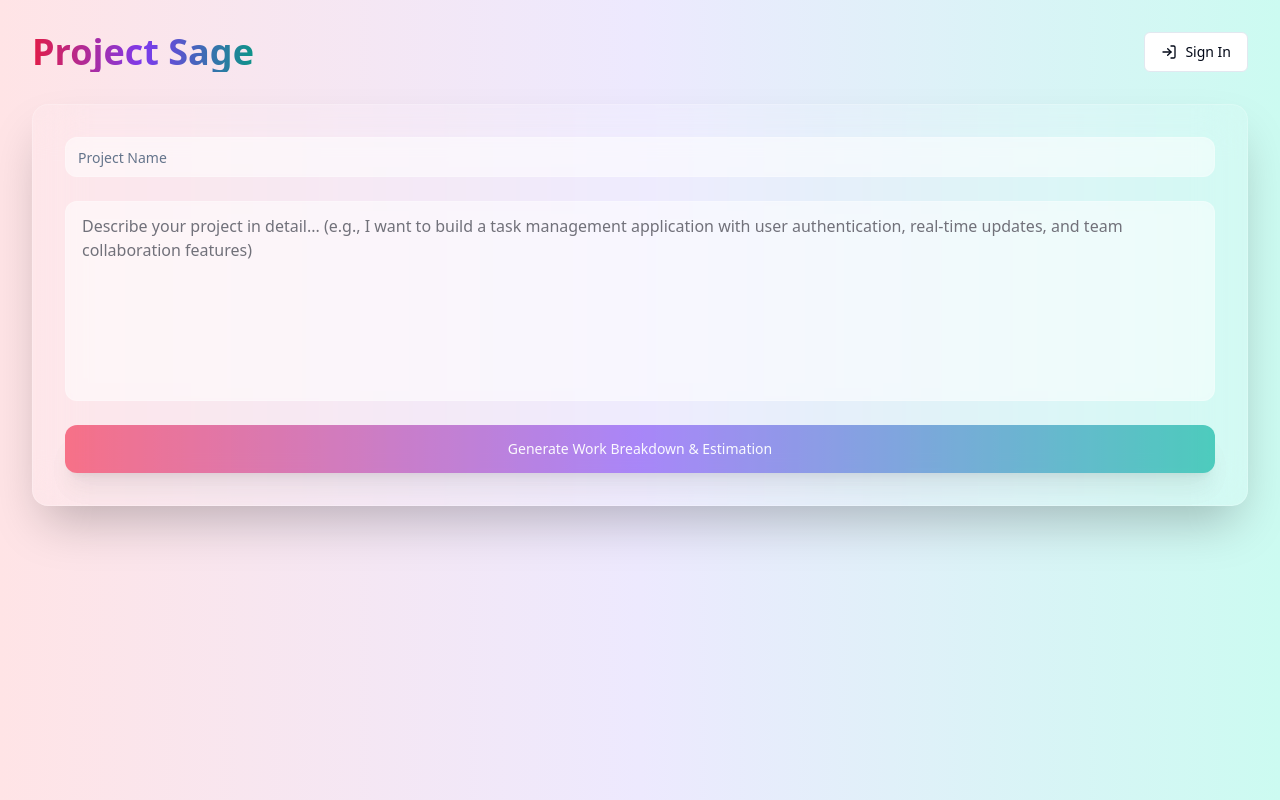
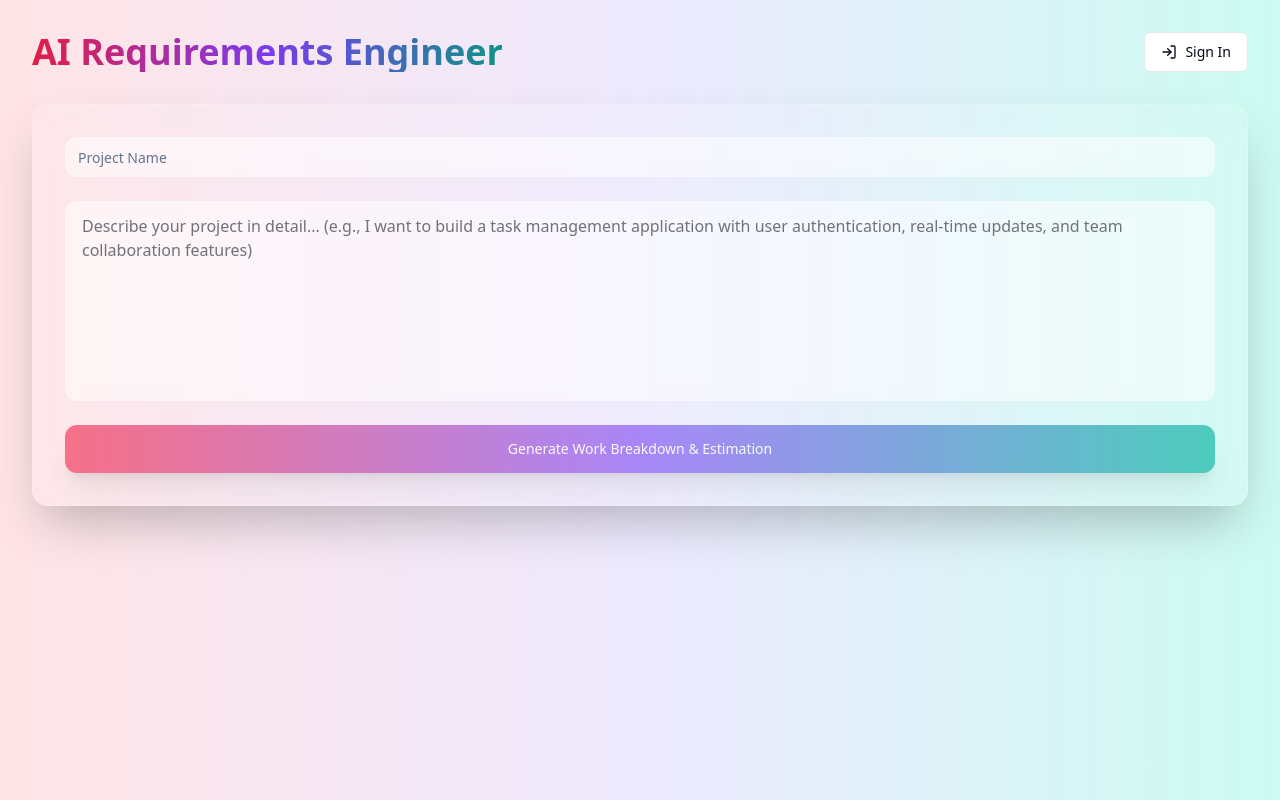
Before and after one commit to 4DeltaWhiskey/project-sage-estimator, a React (Vite) app: page / in a window 1280 px wide. Built offline with nearby package versions, Linux system fonts and the light colour scheme.

Commit message:
Rename project title
Renamed the project title from "Project Sage" to "AI Requirements Engineer" as requested.

```diff
--- a/src/pages/Index.tsx
+++ b/src/pages/Index.tsx
@@ -101,7 +101,7 @@ const Index = () => {
       <div className="max-w-7xl mx-auto px-4 sm:px-6 lg:px-8 py-8">
         <div className="flex justify-between items-center mb-8">
           <h1 className="text-4xl font-bold bg-gradient-to-r from-rose-600 via-violet-600 to-teal-600 dark:from-rose-400 dark:via-violet-400 dark:to-teal-400 bg-clip-text text-transparent">
-            Project Sage
+            AI Requirements Engineer
           </h1>
           {session ? (
             <Button
```
